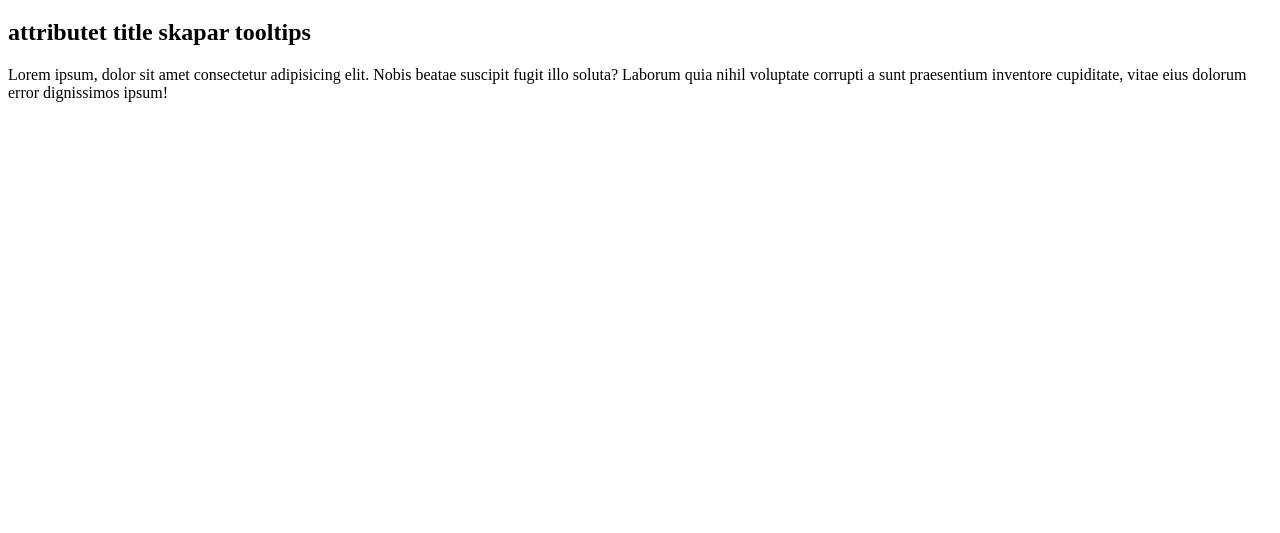
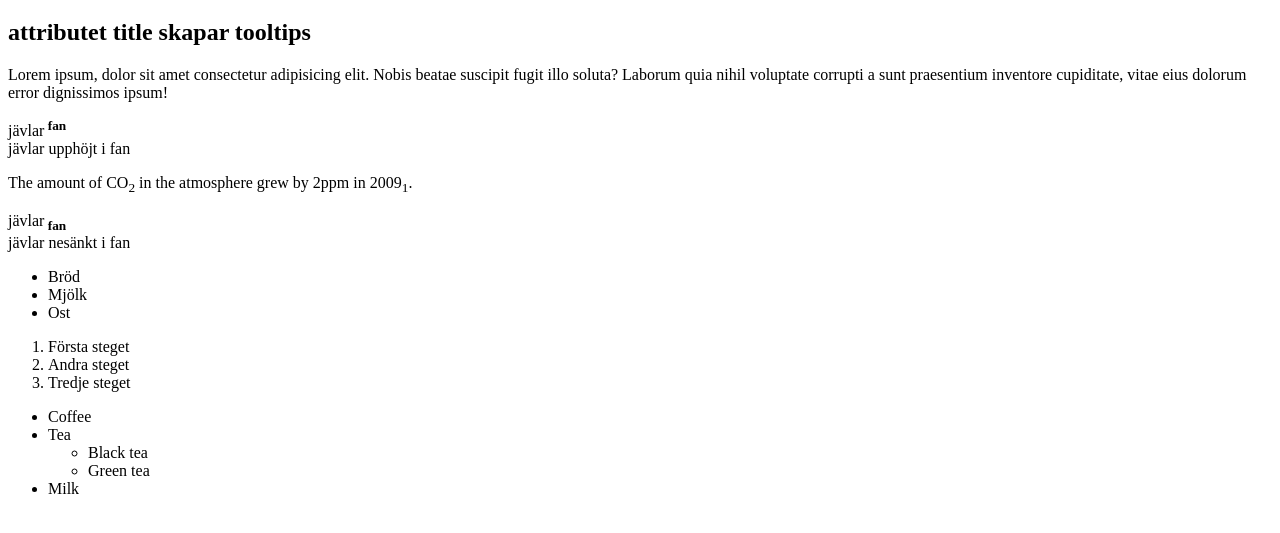
Before and after one commit to BFB-Umani/klientutveckling_JAVA19, a plain HTML site: page Lektion_01/exempel_02.html in a window 1280 px wide. Shown: the part 61-594 px from the top of the page. Drawn offline with Linux system fonts and the light colour scheme.

Commit message:
uppdatering

```diff
--- a/Lektion_01/exempel_02.html
+++ b/Lektion_01/exempel_02.html
@@ -13,5 +13,46 @@
 
     <p hidden>Lorem ipsum dolor sit amet consectetur adipisicing elit. In, vel!</p>
 
+    <p lang="sv">
+    jävlar<sup> <b>fan</b></sup>
+
+    <br>jävlar upphöjt i fan
+    </p>
+
+    <p>The amount of CO<sub>2</sub> in the
+        atmosphere grew by 2ppm in 2009<sub>1</sub>.
+    </p>
+
+    <p lang="sv">
+        jävlar<sub> <b>fan</b></sub>
+
+        <br>jävlar nesänkt i fan
+        </p>
+
+    <ul>
+        <li>Bröd</li>
+        <li>Mjölk</li>
+         <li>Ost</li>
+    </ul>
+
+    <ol>
+        <li>Första steget</li>
+        <li>Andra steget</li>
+        <li>Tredje steget</li>
+    </ol>
+
+    <ul>
+        <li>Coffee</li>
+        <li>Tea
+            <ul>
+                <li>Black tea</li>
+                <li>Green tea</li>
+            </ul>
+        </li>
+        <li>Milk</li>
+    </ul>
+
+
+
 </body>
 </html>
```
Also changed, not shown: lektion_02/hemsida_uppgift_1/hem.html (added, +22 -0 lines), lektion_02/hemsida_uppgift_1/kontakt.html (added, +21 -0 lines), lektion_02/hemsida_uppgift_1/om_mig.html (added, +21 -0 lines), 1 other file.
